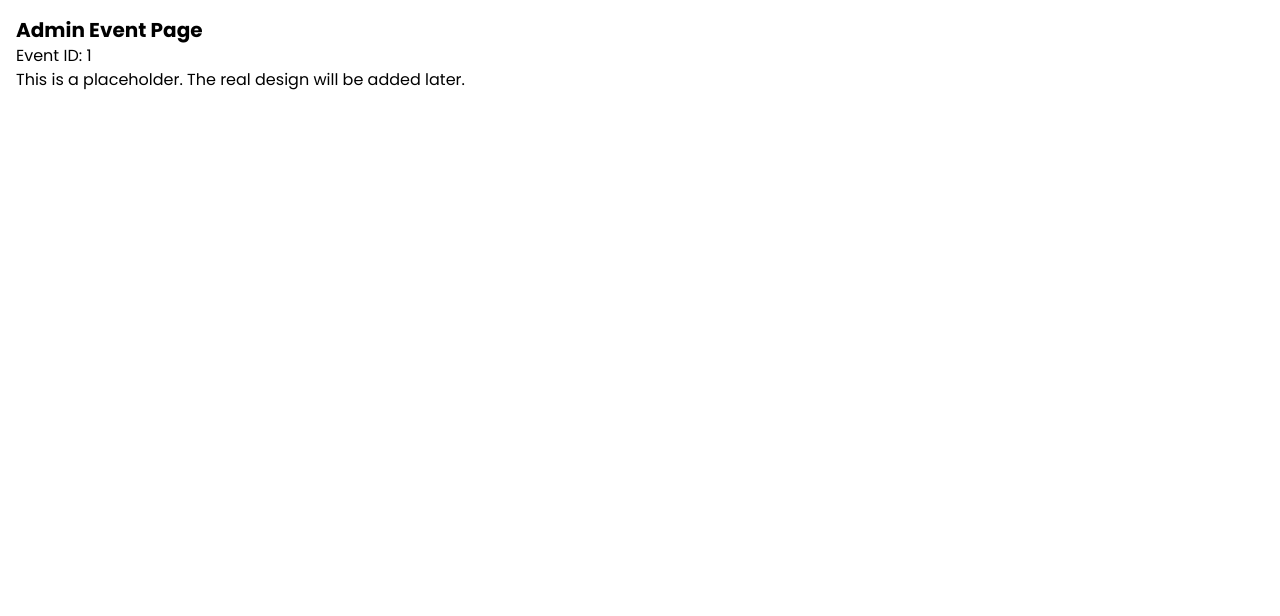
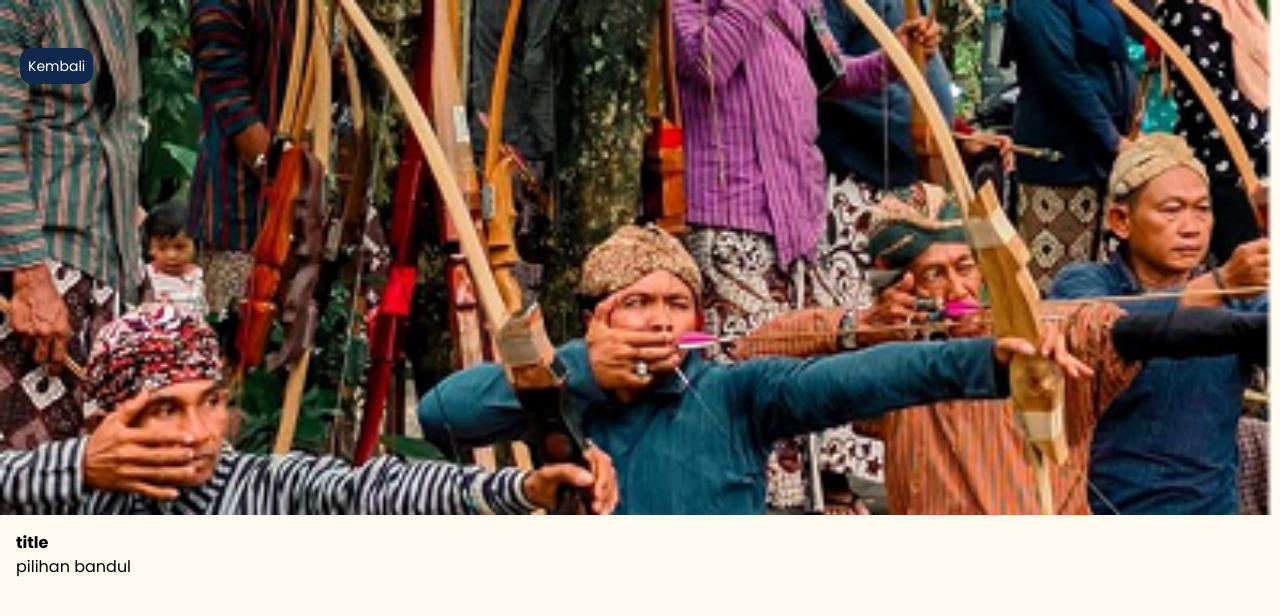
Before and after one commit to Bunstray/my-app, a React (Vite) app: page /admin/event/1 in a window 1280 px wide. Shown: the top 616 px of the page. Built offline with nearby package versions, Linux system fonts and the light colour scheme; sample sign-in values are in the browser's storage.

Commit message:
eventpage

```diff
--- a/src/AdminEventPage.jsx
+++ b/src/AdminEventPage.jsx
@@ -1,13 +1,25 @@
 import { useParams } from "react-router-dom";
+import { useNavigate } from "react-router-dom";
+
 
 export default function AdminEventPage() {
   const { id } = useParams();
+  const { title } = useParams();
+  const navigate = useNavigate();
+
 
   return (
-    <div className="p-4">
-      <h1 className="text-xl font-bold">Admin Event Page</h1>
-      <p>Event ID: {id}</p>
-      <p>This is a placeholder. The real design will be added later.</p>
+    <div className="bg-[#FFFAF0] h-screen">
+      <div>
+        <button onClick={() => navigate("/acara")} className="fixed bg-[#10284C] top-12 left-5 p-2 text-[#FFFFFF] rounded-xl text-sm cursor-pointer">Kembali</button>
+        <img src="/src/assets/banner/PlaceholderBanner.png" alt="" className="w-full" />
+        <div className="p-4">
+          <div className="font-poppins">
+            <h2 className="font-bold">title</h2>
+            <p>pilihan bandul</p>
+          </div>
+        </div>
+      </div>
     </div>
   );
 }
--- a/src/pages/event/AcaraPage.jsx
+++ b/src/pages/event/AcaraPage.jsx
@@ -39,7 +39,7 @@ export default function AcaraPage() {
     <div className="min-h-screen w-full bg-[#F8F1E4] px-4 py-6">
       {/* 🔙 BACK BUTTON */}
       <button
-        onClick={() => navigate(-1)}
+        onClick={() => navigate("/home")}
         className="mb-4 text-[#1F1F1F] font-semibold"
       >
         ← Kembali
```
